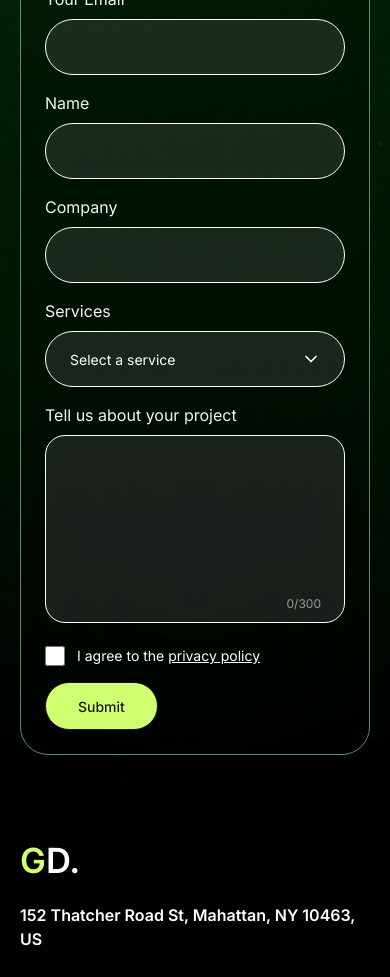
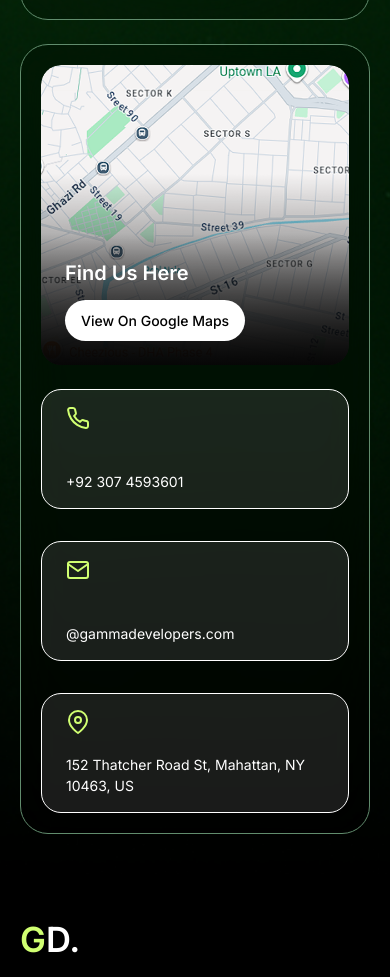
Before and after one commit to abubakar-dev-1/GD-new, a Next.js app: page /contact in a window 390 px wide. Shown: the part 1020-1997 px from the top of the page. Built offline with nearby package versions, Linux system fonts and the light colour scheme.

Commit message:
contact-us-for-mobile-view-done

```diff
--- a/src/components/contact/ContactSection.tsx
+++ b/src/components/contact/ContactSection.tsx
@@ -23,22 +23,25 @@ export default function ContactSection() {
     <section className="w-full flex justify-center py-[40px] lg:py-[80px] px-[20px] lg:px-[10px]">
       <div className="w-full max-w-[1440px] flex flex-col lg:flex-row lg:items-stretch gap-[24px]">
         {/* Left Side - Map & Contact Info */}
-        <div className="flex flex-col gap-[32px] flex-1">
-          {/* Map Card - grows to fill remaining space */}
+        <div className="flex flex-col gap-[24px] lg:gap-[32px] flex-1 order-2 lg:order-1">
+          {/* Mobile: Single container with map + cards inside */}
+          {/* Desktop: Separate map card */}
           <div
-            className="relative w-full flex-1 min-h-[300px] rounded-[20px] overflow-hidden"
+            className="flex flex-col p-[20px] lg:p-0 gap-[24px] lg:gap-0 rounded-[28px] lg:rounded-[20px] overflow-hidden"
             style={{
               border: "1px solid #618C6D",
               background: "rgba(0, 0, 0, 0.20)",
-              backdropFilter: "blur(100px)",
+              backdropFilter: "blur(25px)",
             }}
           >
+            {/* Map Card */}
+            <div className="relative w-full min-h-[300px] lg:flex-1 rounded-[20px] overflow-hidden" style={{ isolation: "isolate" }}>
               {/* Map Image */}
               <Image
                 src="/image 97.png"
                 alt="Location Map"
                 fill
-              className="object-cover"
+                className="object-cover rounded-[20px]"
               />
 
               {/* Map Overlay Content */}
@@ -61,8 +64,80 @@ export default function ContactSection() {
               </div>
             </div>
 
-          {/* Contact Info Cards Row - gap 32px between rows */}
-          <div className="flex flex-col lg:flex-row gap-[32px]">
+            {/* Mobile Contact Cards - inside container, stacked vertically */}
+            <div className="flex flex-col gap-[32px] lg:hidden">
+              {/* Phone Card - height: 120px, flex-direction: column */}
+              <div
+                className="flex flex-col justify-between items-start h-[120px] p-[16px_16px_16px_24px] rounded-[20px]"
+                style={{
+                  border: "1px solid #FFF",
+                  background: "rgba(255, 255, 255, 0.10)",
+                  backdropFilter: "blur(12.5px)",
+                }}
+              >
+                <div className="w-[24px] h-[24px] flex items-center justify-center text-[#D0FF71]">
+                  <svg width="24" height="24" viewBox="0 0 24 24" fill="none" xmlns="http://www.w3.org/2000/svg">
+                    <path d="M22 16.92v3a2 2 0 01-2.18 2 19.79 19.79 0 01-8.63-3.07 19.5 19.5 0 01-6-6 19.79 19.79 0 01-3.07-8.67A2 2 0 014.11 2h3a2 2 0 012 1.72 12.84 12.84 0 00.7 2.81 2 2 0 01-.45 2.11L8.09 9.91a16 16 0 006 6l1.27-1.27a2 2 0 012.11-.45 12.84 12.84 0 002.81.7A2 2 0 0122 16.92z" stroke="currentColor" strokeWidth="2" strokeLinecap="round" strokeLinejoin="round"/>
+                  </svg>
+                </div>
+                <span
+                  className="text-[#FFF] text-[14px] font-[400] leading-normal"
+                  style={{ fontFamily: "Inter" }}
+                >
+                  +92 307 4593601
+                </span>
+              </div>
+
+              {/* Email Card - height: 120px, flex-direction: column */}
+              <div
+                className="flex flex-col justify-between items-start h-[120px] p-[16px_16px_16px_24px] rounded-[20px]"
+                style={{
+                  border: "1px solid #FFF",
+                  background: "rgba(255, 255, 255, 0.10)",
+                  backdropFilter: "blur(12.5px)",
+                }}
+              >
+                <div className="w-[24px] h-[24px] flex items-center justify-center text-[#D0FF71]">
+                  <svg width="24" height="24" viewBox="0 0 24 24" fill="none" xmlns="http://www.w3.org/2000/svg">
+                    <path d="M4 4h16c1.1 0 2 .9 2 2v12c0 1.1-.9 2-2 2H4c-1.1 0-2-.9-2-2V6c0-1.1.9-2 2-2z" stroke="currentColor" strokeWidth="2" strokeLinecap="round" strokeLinejoin="round"/>
+                    <path d="M22 6l-10 7L2 6" stroke="currentColor" strokeWidth="2" strokeLinecap="round" strokeLinejoin="round"/>
+                  </svg>
+                </div>
+                <span
+                  className="text-[#FFF] text-[14px] font-[400] leading-normal"
+                  style={{ fontFamily: "Inter" }}
+                >
+                  @gammadevelopers.com
+                </span>
+              </div>
+
+              {/* Address Card - height: 120px, flex-direction: column */}
+              <div
+                className="flex flex-col justify-between items-start h-[120px] p-[16px_16px_16px_24px] rounded-[20px]"
+                style={{
+                  border: "1px solid #FFF",
+                  background: "rgba(255, 255, 255, 0.10)",
+                  backdropFilter: "blur(12.5px)",
+                }}
+              >
+                <div className="w-[24px] h-[24px] flex items-center justify-center text-[#D0FF71]">
+                  <svg width="24" height="24" viewBox="0 0 24 24" fill="none" xmlns="http://www.w3.org/2000/svg">
+                    <path d="M21 10c0 7-9 13-9 13s-9-6-9-13a9 9 0 0118 0z" stroke="currentColor" strokeWidth="2" strokeLinecap="round" strokeLinejoin="round"/>
+                    <circle cx="12" cy="10" r="3" stroke="currentColor" strokeWidth="2" strokeLinecap="round" strokeLinejoin="round"/>
+                  </svg>
+                </div>
+                <span
+                  className="text-[#FFF] text-[14px] font-[400] leading-normal"
+                  style={{ fontFamily: "Inter" }}
+                >
+                  152 Thatcher Road St, Mahattan, NY 10463, US
+                </span>
+              </div>
+            </div>
+          </div>
+
+          {/* Desktop Contact Info Cards - outside container */}
+          <div className="hidden lg:flex flex-col lg:flex-row gap-[32px]">
             {/* Email Card - height: 120px, flex-direction: column */}
             <div
               className="flex flex-col justify-between items-start h-[120px] p-[16px_16px_16px_24px] rounded-[20px] flex-1"
@@ -109,9 +184,9 @@ export default function ContactSection() {
             </div>
           </div>
 
-          {/* Address Card - height: 120px, flex-direction: column */}
+          {/* Desktop Address Card - height: 120px, flex-direction: column */}
           <div
-            className="flex flex-col justify-between items-start h-[120px] p-[16px_16px_16px_24px] rounded-[20px] w-full"
+            className="hidden lg:flex flex-col justify-between items-start h-[120px] p-[16px_16px_16px_24px] rounded-[20px] w-full"
             style={{
               border: "1px solid #FFF",
               background: "rgba(255, 255, 255, 0.10)",
@@ -135,7 +210,7 @@ export default function ContactSection() {
 
         {/* Right Side - Contact Form */}
         <div
-          className="flex flex-col p-[24px] gap-[32px] flex-1 rounded-[28px]"
+          className="flex flex-col p-[24px] gap-[32px] flex-1 rounded-[28px] order-1 lg:order-2"
           style={{
             border: "1px solid #618C6D",
             background: "rgba(0, 0, 0, 0.20)",
@@ -164,7 +239,7 @@ export default function ContactSection() {
                 type="email"
                 value={formData.email}
                 onChange={(e) => setFormData({ ...formData, email: e.target.value })}
-                className="w-full h-[56px] px-[24px] rounded-[999px] text-[#FFF] text-[14px] focus:outline-none focus:border-[#D0FF71] transition-colors"
+                className="w-full h-[56px] py-[16px] pr-[16px] pl-[24px] rounded-[999px] text-[#FFF] text-[14px] focus:outline-none focus:border-[#D0FF71] transition-colors"
                 style={{
                   fontFamily: "Inter",
                   border: "1px solid #FFF",
@@ -186,7 +261,7 @@ export default function ContactSection() {
                 type="text"
                 value={formData.name}
                 onChange={(e) => setFormData({ ...formData, name: e.target.value })}
-                className="w-full h-[56px] px-[24px] rounded-[999px] text-[#FFF] text-[14px] focus:outline-none focus:border-[#D0FF71] transition-colors"
+                className="w-full h-[56px] py-[16px] pr-[16px] pl-[24px] rounded-[999px] text-[#FFF] text-[14px] focus:outline-none focus:border-[#D0FF71] transition-colors"
                 style={{
                   fontFamily: "Inter",
                   border: "1px solid #FFF",
@@ -208,7 +283,7 @@ export default function ContactSection() {
                 type="text"
                 value={formData.company}
                 onChange={(e) => setFormData({ ...formData, company: e.target.value })}
-                className="w-full h-[56px] px-[24px] rounded-[999px] text-[#FFF] text-[14px] focus:outline-none focus:border-[#D0FF71] transition-colors"
+                className="w-full h-[56px] py-[16px] pr-[16px] pl-[24px] rounded-[999px] text-[#FFF] text-[14px] focus:outline-none focus:border-[#D0FF71] transition-colors"
                 style={{
                   fontFamily: "Inter",
                   border: "1px solid #FFF",
@@ -230,7 +305,7 @@ export default function ContactSection() {
                 <select
                   value={formData.services}
                   onChange={(e) => setFormData({ ...formData, services: e.target.value })}
-                  className="w-full h-[56px] px-[24px] rounded-[999px] text-[#FFF] text-[14px] focus:outline-none focus:border-[#D0FF71] transition-colors appearance-none cursor-pointer"
+                  className="w-full h-[56px] py-[16px] pr-[16px] pl-[24px] rounded-[999px] text-[#FFF] text-[14px] focus:outline-none focus:border-[#D0FF71] transition-colors appearance-none cursor-pointer"
                   style={{
                     fontFamily: "Inter",
                     border: "1px solid #FFF",
@@ -245,7 +320,7 @@ export default function ContactSection() {
                   <option value="ai-solutions" className="bg-[#1A1A1A]">AI Solutions</option>
                   <option value="consulting" className="bg-[#1A1A1A]">Consulting</option>
                 </select>
-                <div className="absolute right-[24px] top-1/2 -translate-y-1/2 pointer-events-none text-[#FFF]">
+                <div className="absolute right-[16px] top-1/2 -translate-y-1/2 pointer-events-none text-[#FFF]">
                   <svg width="20" height="20" viewBox="0 0 24 24" fill="none" xmlns="http://www.w3.org/2000/svg">
                     <path d="M6 9l6 6 6-6" stroke="currentColor" strokeWidth="2" strokeLinecap="round" strokeLinejoin="round"/>
                   </svg>
@@ -269,7 +344,7 @@ export default function ContactSection() {
                       setFormData({ ...formData, project: e.target.value });
                     }
                   }}
-                  className="w-full h-[188px] px-[24px] py-[16px] rounded-[20px] text-[#FFF] text-[14px] focus:outline-none focus:border-[#D0FF71] transition-colors resize-none"
+                  className="w-full h-[188px] py-[16px] pr-[16px] pl-[24px] rounded-[20px] text-[#FFF] text-[14px] focus:outline-none focus:border-[#D0FF71] transition-colors resize-none"
                   style={{
                     fontFamily: "Inter",
                     border: "1px solid #FFF",
@@ -278,7 +353,7 @@ export default function ContactSection() {
                   }}
                 />
                 <span
-                  className="absolute bottom-[16px] right-[24px] text-[#999] text-[12px]"
+                  className="absolute bottom-[16px] right-[16px] text-[#999] text-[12px]"
                   style={{ fontFamily: "Inter" }}
                 >
                   {formData.project.length}/300
@@ -287,7 +362,7 @@ export default function ContactSection() {
             </div>
 
             {/* Privacy Policy & Submit - height: 48px, padding: 8px 32px, border-radius: 40px */}
-            <div className="flex flex-col lg:flex-row items-start lg:items-center justify-between gap-[16px]">
+            <div className="flex flex-row items-center justify-between gap-[16px]">
               <label className="flex items-center gap-[12px] cursor-pointer">
                 <input
                   type="checkbox"
```
Lines whose indentation alone changed are shown as unchanged.
